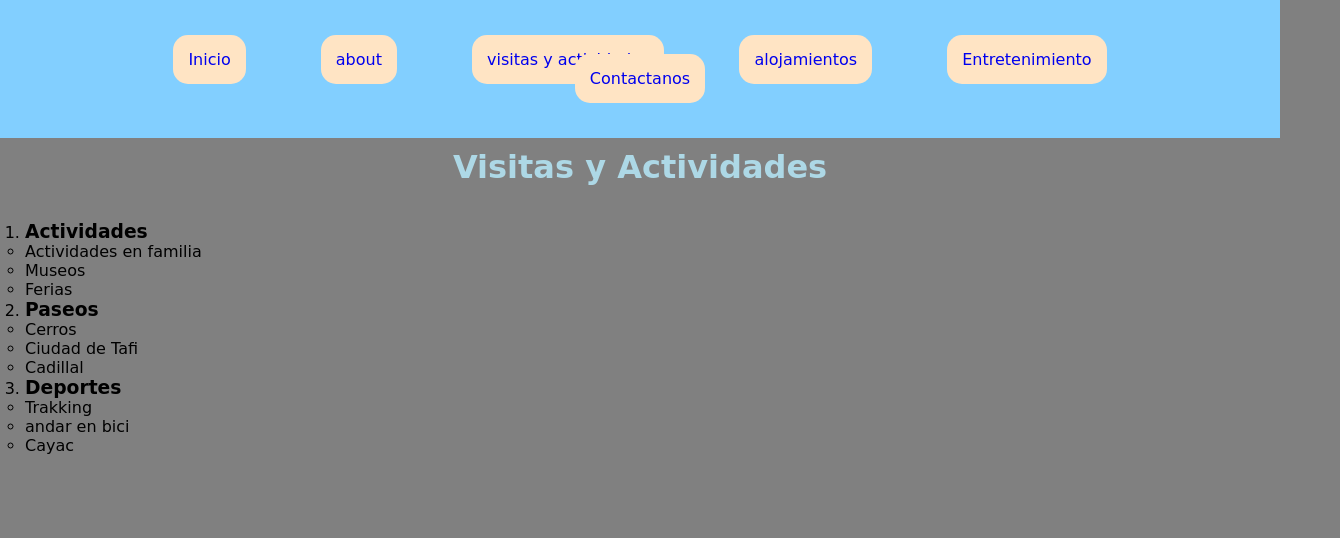
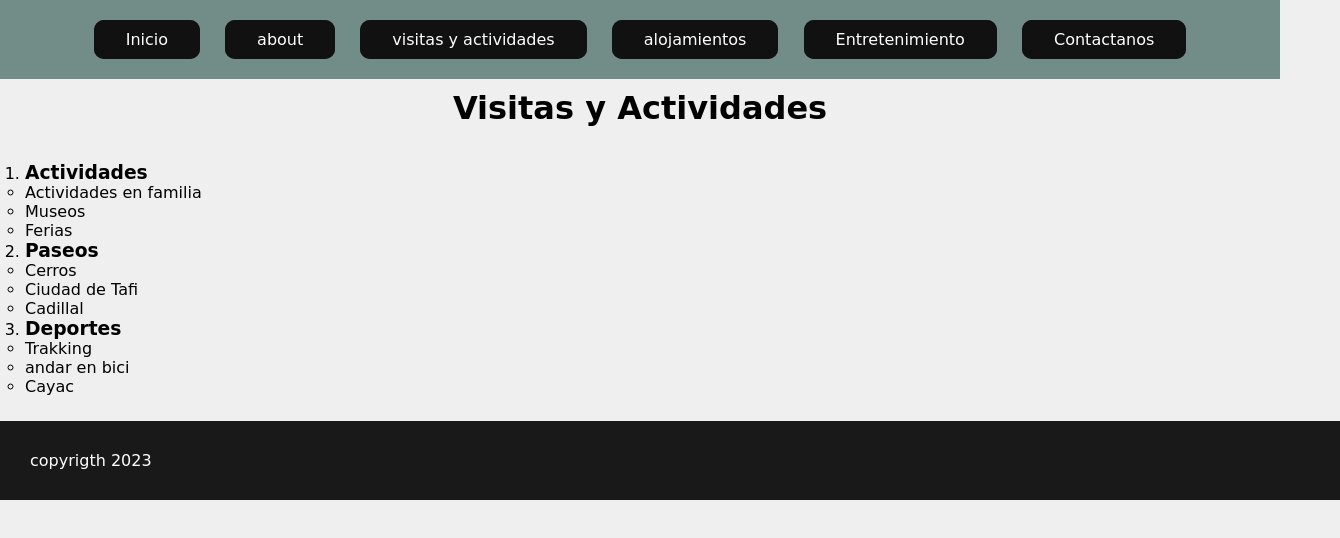
Before and after one commit to DanielBustos342/henry-html, a plain HTML site: page visits_activities.html in a window 1280 px wide. Shown: the whole page, 1340 px wide, since content can reach past the window. Drawn offline with Linux system fonts and the light colour scheme; a web font is replaced by a local one.

Commit message:
modificacion de botones y un poco el estilo

```diff
--- a/index.css
+++ b/index.css
@@ -4,78 +4,63 @@
     font-family: 'Phudu', cursive;
     text-decoration: none;
 }
-
+body{
+    background-color: #efefef;
+}
+footer{
+    position: static;
+    bottom: 0;
+    width: 100%;
+}
 /* index */
-.fondoIndex{
-    background-color: gray;
-}
 h1{
     padding: 10px;
-    color: lightblue;
+    color: rgb(0, 0, 0);
     text-align: center;
 }
 .portada{
-    border: solid 3px lightseagreen;
+    border: solid 3px #728d88;
+    height: 350px;
 }
 
 .imgIndex{
-    position: static;
-    margin: auto;
-    padding: 20px;
-    height: 100%;
+    display: flex;
+    justify-content: center;
     text-align: center;
 }
 .aIndex{
-    position: static;
-    width: 250px;
-    background-color: aqua;
-    margin: auto;
-    padding: 15px;
-    border-radius: 15px;
     text-align: center;
+    margin: 25px;
 }
-
 /* obout */
-.fondoAbout{
-    background-color: gray;
-}
 h2{
     text-align: center;
     padding: 20px;
 }
 .divHistoria{
+    text-align: justify;
     background-color: aliceblue;
     border: solid 1px lightseagreen;
     padding: 50px;
     margin: 15px;
 }
 /* navegador */
+nav{
+    text-align: center;
+    background-color: #728d88;
+    padding: 30px;
+}
 .liNav{
     display: inline;
 }
-.divNav{
-    background-color: rgb(130, 207, 255);
-    padding: 50px;
-    text-align: center;
-}
 li a{
-    margin: 35px;
-    padding: 15px;
-    background-color: bisque;
-    text-align: center;
-    border-radius: 15px;
+    margin: 10px;
 }
 /* visitas y actividades */
 .olActividades{
     margin: 25px;
 }
-.fondoActividades{
-    background-color: gray;
-}
 /* turismo */
-.fondoTurismo{
-    background-color: gray;
-}
 .divTurismo{
     padding: 20px;
     text-align: center;
@@ -103,15 +88,12 @@ th img{
     width: 400px;
 }
 /* entretenimiento */
-.fondoEntretenimiento{
-    background-color: gray;
-}
 .containerEntretenimiento{
-    position: static;
+    text-align: center;
 }
 .imgEntretenimiento{
+    display: block;
     margin: 0 auto;
-    display: block;
     overflow: hidden;
     border: solid 2px;
     width: 500px;
@@ -122,25 +104,7 @@ th img{
     background-color: aqua;
     border-radius: 15px;
 }
-/* entretenimiento1 */
-.fondoEntretenimiento1{
-    background-color: gray;
-}
-.contenedorTeatro{
-
-}
-/* entretenimiento2 */
-.fondoEntretenimiento2{
-    background-color: gray;
-}
-/* entretenimiento3 */
-.fondoEntretenimiento3{
-    background-color: gray;
-}
 /* form  */
-.fondoForm{
-    background-color: gray;
-}
 .contenedorForm{
     padding: 50px;
 }
@@ -155,3 +119,80 @@ form{
 .tamañoInput{
     padding-inline: 120px;
 }
+/* botones del nav  */
+.bn{
+    padding: 0.6em 2em;
+    border: none;
+    outline: none;
+    color: rgb(255, 255, 255);
+    background: #111;
+    cursor: pointer;
+    position: relative;
+    z-index: 0;
+    border-radius: 10px;
+}
+.bn::before{
+    content: "";
+    background: linear-gradient(
+    45deg,
+    #ff0000,
+    #ff7300,
+    #fffb00,
+    #48ff00,
+    #00ffd5,
+    #002bff,
+    #7a00ff,
+    #ff00c8,
+    #ff0000
+    );
+    position: absolute;
+    top: -2px;
+    left: -2px;
+    background-size: 400%;
+    z-index: -1;
+    filter: blur(5px);
+    width: calc(100% + 4px);
+    height: calc(100% + 4px);
+    animation: glowingbn 20s linear infinite;
+    opacity: 0;
+    transition: opacity 0.3s ease-in-out;
+    border-radius: 10px;
+}
+@keyframes glowingbn {
+    0% {
+    background-position: 0 0;
+    }
+    50% {
+    background-position: 400% 0;
+    }
+    100% {
+    background-position: 0 0;
+    }
+}
+.bn:active {
+    color: #000;
+}
+
+.bn:active:after {
+    background: transparent;
+}
+
+.bn:hover:before {
+    opacity: 1;
+}
+.bn:after {
+    z-index: -1;
+    content: "";
+    position: absolute;
+    width: 100%;
+    height: 100%;
+    background: #191919;
+    left: 0;
+    top: 0;
+    border-radius: 10px;
+}
+footer{
+    color: #fff;
+    background-color: #191919;
+    padding: 30px;
+}
--- a/visits_activities.html
+++ b/visits_activities.html
@@ -7,18 +7,19 @@
     <link rel="preconnect" href="https://fonts.googleapis.com">
     <link rel="preconnect" href="https://fonts.gstatic.com" crossorigin>
     <link href="https://fonts.googleapis.com/css2?family=Phudu:wght@300&display=swap" rel="stylesheet">
+    <meta name="viewport" content="width=device-width, initial-scale=1" />
     <title>Document</title>
 </head>
-<body class="fondoActividades">
+<body>
     <div class="divNav">
         <nav>
             <ul>
-                <li class="liNav"><a href="index.html">Inicio</a></li>
-                <li class="liNav"><a href="about.html">about</a></li>
-                <li class="liNav"><a href="visits_activities.html">visitas y actividades</a></li>
-                <li class="liNav"><a href="accommodation.html">alojamientos</a></li>
-                <li class="liNav"><a href="entertainment.html">Entretenimiento</a></li>
-                <li class="liNav"><a href="form.html">Contactanos</a></li>
+                <li class="liNav"><a class="bn" href="index.html">Inicio</a></li>
+                <li class="liNav"><a class="bn" href="about.html">about</a></li>
+                <li class="liNav"><a class="bn" href="visits_activities.html">visitas y actividades</a></li>
+                <li class="liNav"><a class="bn" href="accommodation.html">alojamientos</a></li>
+                <li class="liNav"><a class="bn" href="entertainment.html">Entretenimiento</a></li>
+                <li class="liNav"><a class="bn" href="form.html">Contactanos</a></li>
             </ul>
         </nav>
     </div>
@@ -47,4 +48,9 @@
         </li>
     </ol>
 </body>
+<footer>
+    <div>
+        <p>copyrigth 2023</p>
+    </div>
+</footer>
 </html>
```
Also changed, not shown: about.html (+13 -7 lines), accommodation.html (+13 -7 lines), entertainment.html (+14 -8 lines), entretenimiento1.html (+7 -1 lines), entretenimiento2.html (+7 -1 lines), entretenimiento3.html (+7 -1 lines), form.html (+13 -7 lines), index.html (+9 -3 lines).
